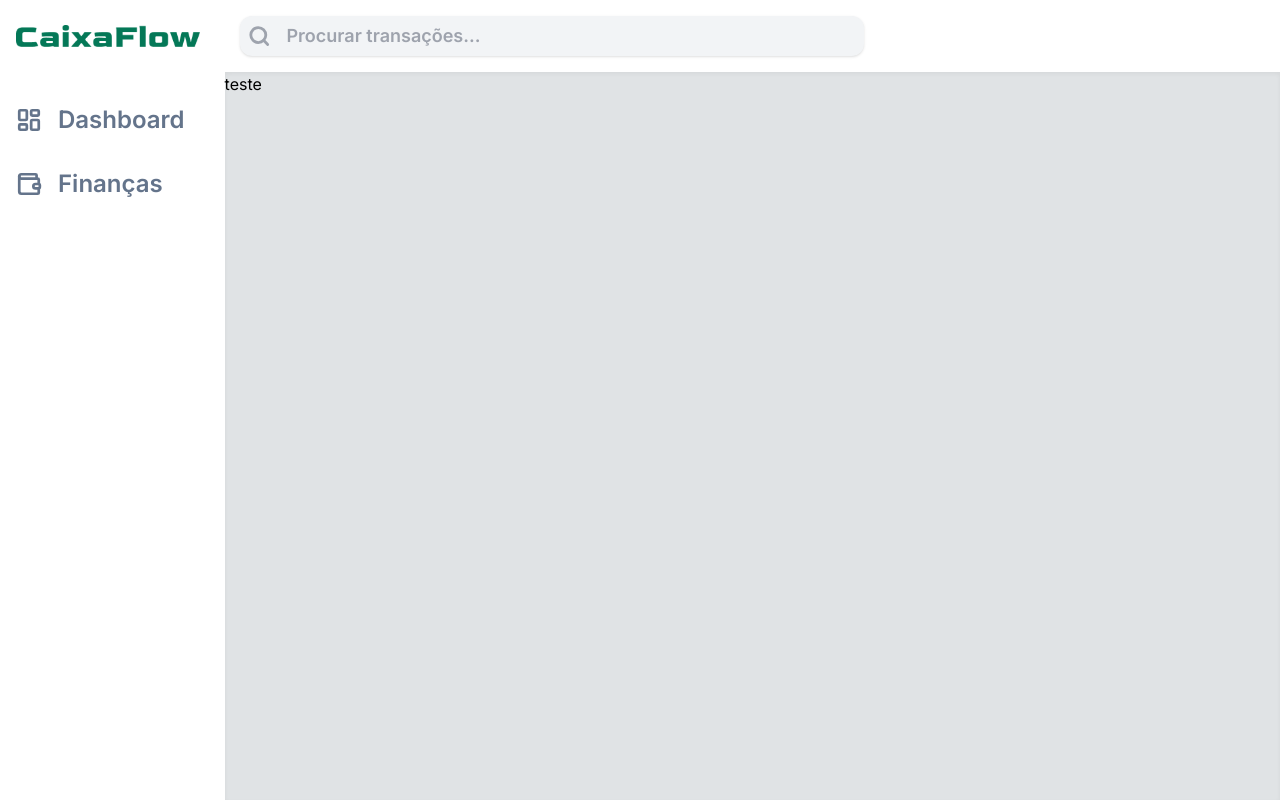
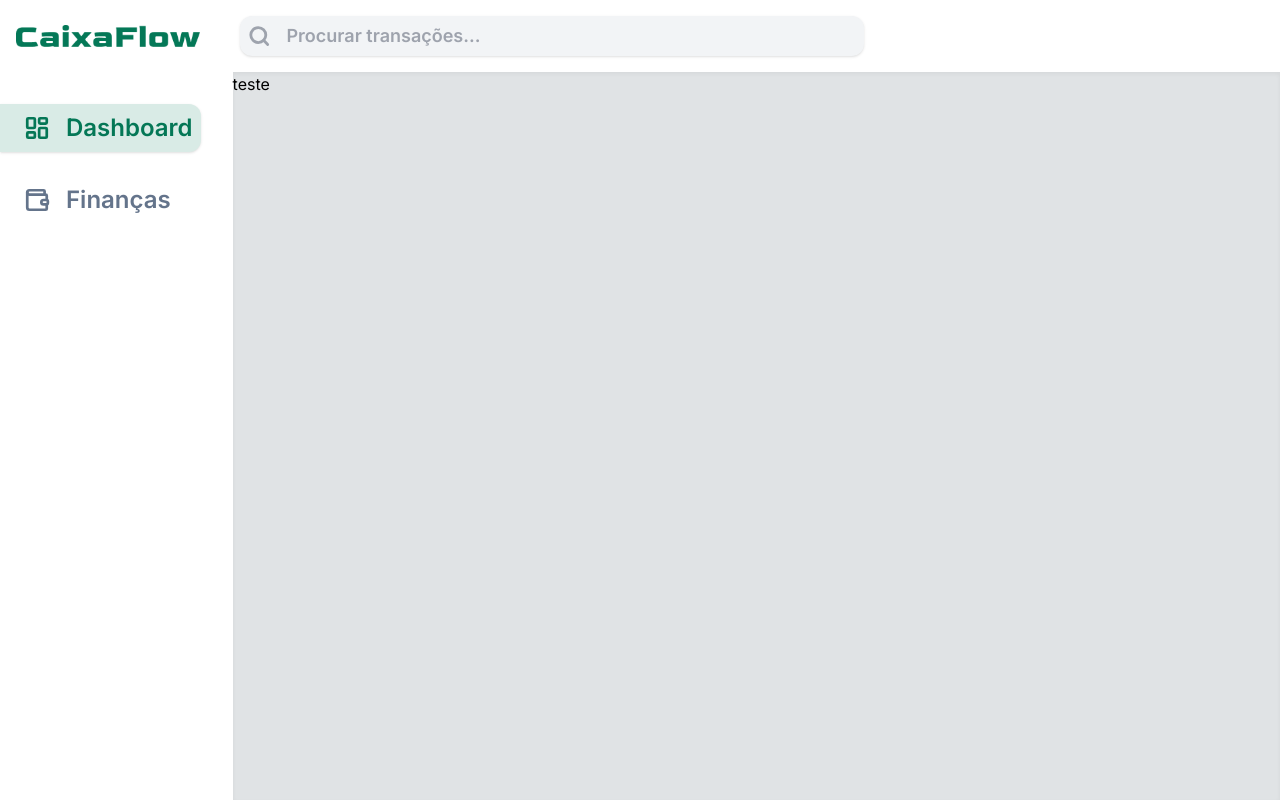
Before and after one commit to CaioSouza07/caixa-flow-web, a React (Vite) app: page / in a window 1280 px wide. Built offline with nearby package versions, Linux system fonts and the light colour scheme.

Commit message:
criado navbar e navbutton

```diff
--- a/src/components/Nav.jsx
+++ b/src/components/Nav.jsx
@@ -4,12 +4,12 @@ import NavButton from "./NavButton";
 function Nav() {
   return (
     <>
-      <div className="bg-white h-full p-4 pt-8 pr-10 flex flex-col gap-8">
-        <NavButton>
+      <div className="bg-white h-full pt-8 pr-8 flex flex-col gap-6">
+        <NavButton router={"/"}>
           <LayoutDashboard size={26} strokeWidth={2.5} />
           Dashboard
         </NavButton>
-        <NavButton>
+        <NavButton router={"/task"}>
           <Wallet size={26} strokeWidth={2.5} />
           Finanças
         </NavButton>
--- a/src/components/NavButton.jsx
+++ b/src/components/NavButton.jsx
@@ -2,11 +2,18 @@ import { NavLink } from "react-router";
 
 function NavButton({ children, router }) {
   return (
-    <NavLink
-      to={router}
-      className="text-[#64748B] text-2xl font-semibold flex items-center gap-4"
-    >
-      {children}
+    <NavLink to={router}>
+      {({ isActive }) => (
+        <span
+          className={
+            isActive
+              ? "text-[#047756] text-2xl font-semibold flex items-center gap-4 bg-[#047756]/15 shadow p-2 pl-6 rounded-r-xl"
+              : "text-[#64748B] text-2xl font-semibold flex items-center gap-4 p-2 pl-6"
+          }
+        >
+          {children}
+        </span>
+      )}
     </NavLink>
   );
 }
```
